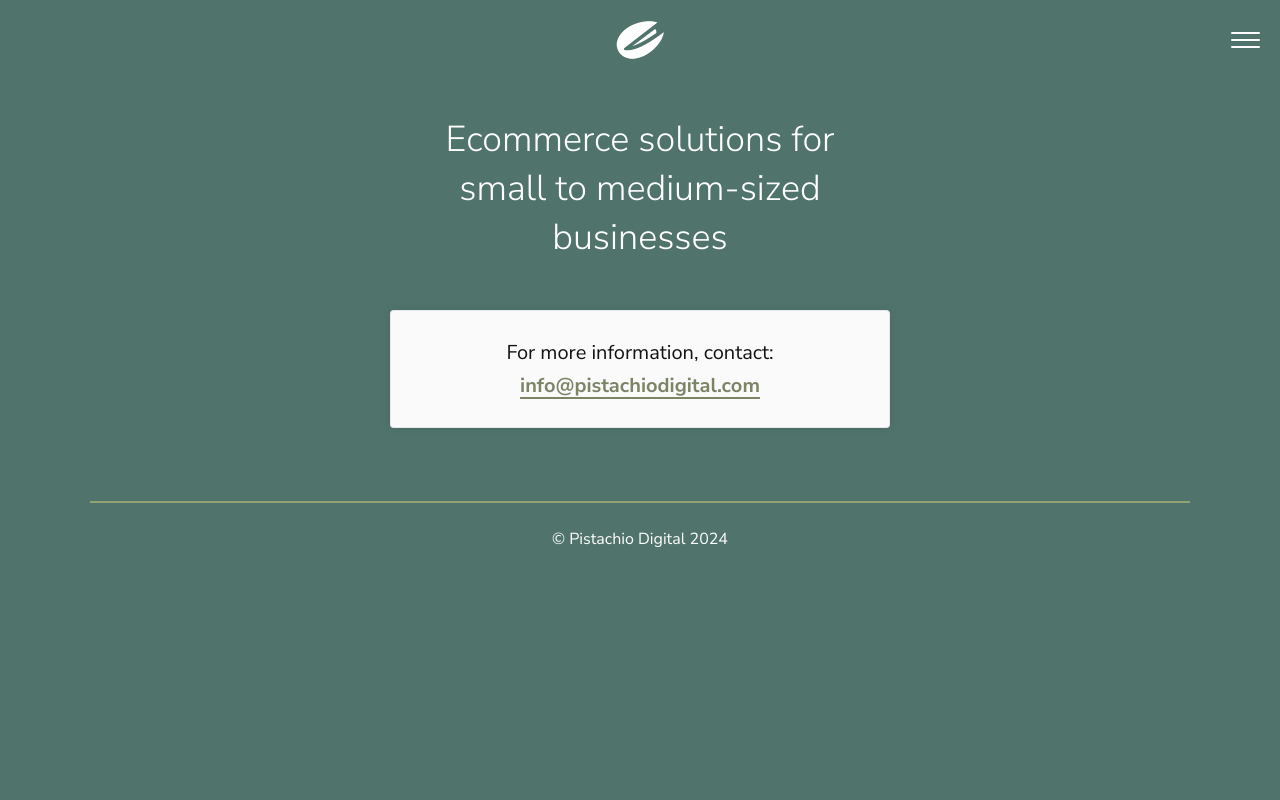
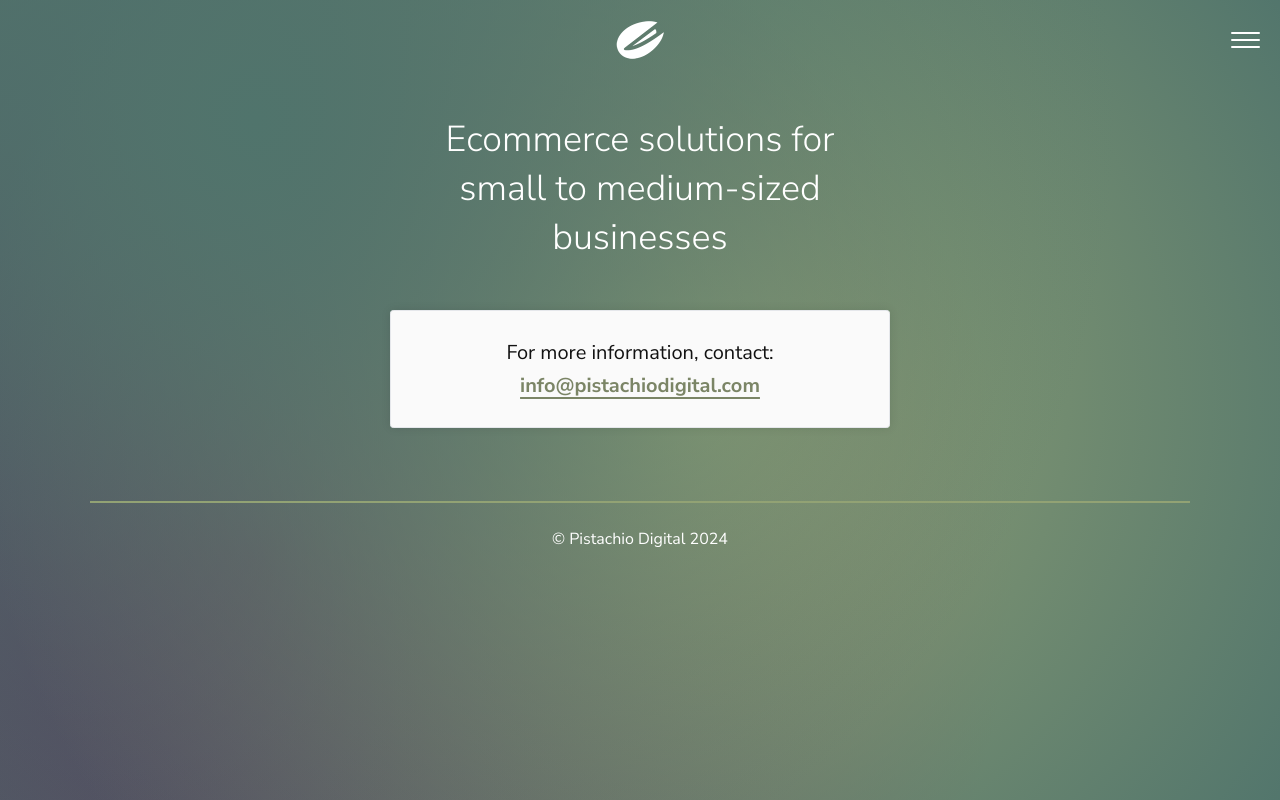
Before and after one commit to stephensavoia/pistachiodigital.com, a plain HTML site: page index.html in a window 1280 px wide. Drawn offline with Linux system fonts and the light colour scheme.

Commit message:
background radiant

```diff
--- a/base.css
+++ b/base.css
@@ -79,11 +79,22 @@ h3 {
 /* Layout */
 
 body {
-  background: rgba(var(--primary-color), 1);
+  background: radial-gradient(
+      circle at 20% 15%,
+      rgb(var(--primary-color)) 0%,
+      transparent 70%
+    ),
+    radial-gradient(
+      circle at 55% 50%,
+      rgb(var(--secondary-color)) 0%,
+      transparent 90%
+    ),
+    radial-gradient(circle at 20% 70%, #543359 0%, transparent 65%),
+    rgb(var(--primary-color));
+  background-attachment: fixed;
 }
 
 main {
-  background: rgba(var(--primary-color), 1);
   background-position: top;
 }
 
--- a/header.css
+++ b/header.css
@@ -19,7 +19,6 @@ nav {
   flex-direction: row;
   justify-content: space-between;
   align-items: center;
-  background-color: rgba(var(--primary-color), 1);
   height: var(--header-height);
 }
 
@@ -30,7 +29,6 @@ nav div {
 }
 
 .logo {
-  background-color: rgba(var(--primary-color), 1);
 }
 
 .logo img {
```
